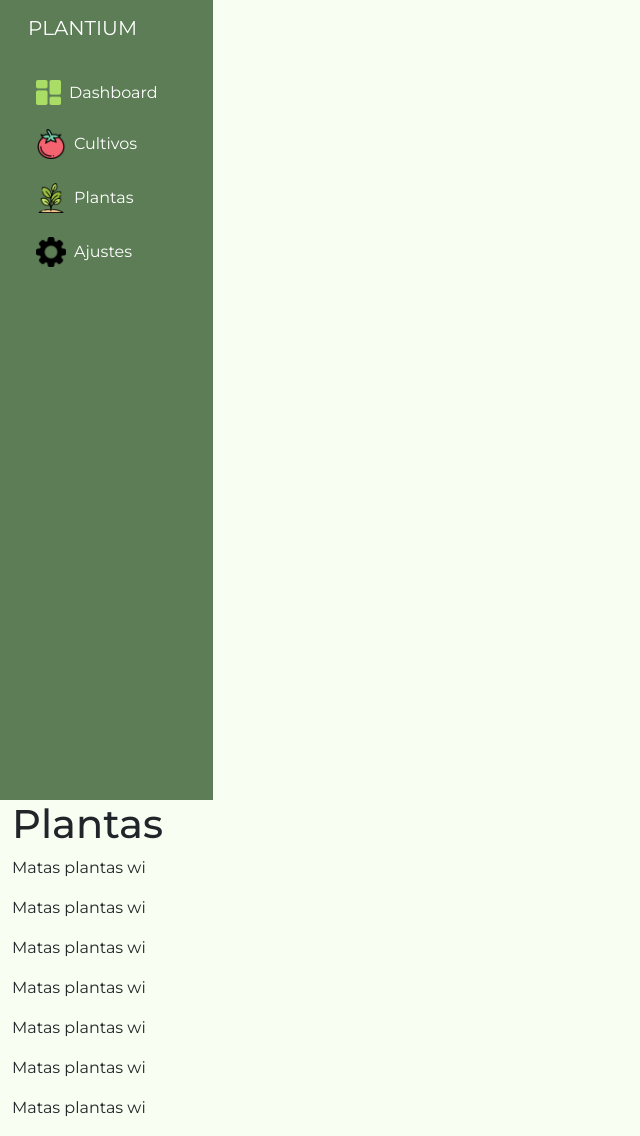
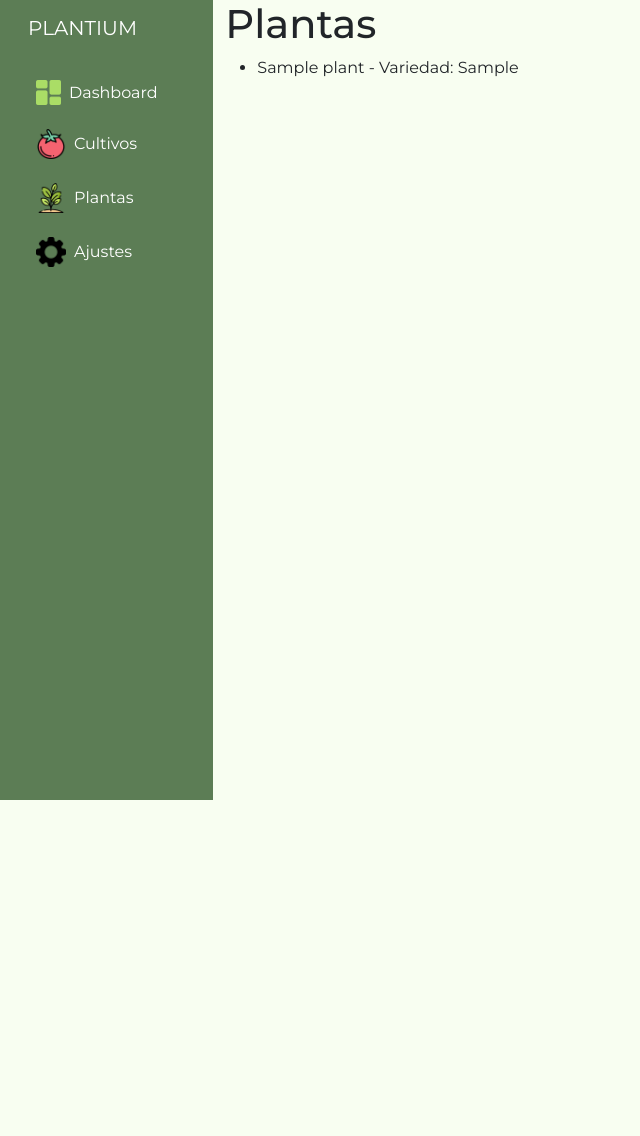
Before and after one commit to oridotexe/Plantium, a Django app: page /plants/ in a window 1280 px wide. Shown: the whole page, without its empty margins (0-640 px from the left). After the commit the page ends 800 px from the top, so only its background shows below. Run offline with Django 5.2, Linux system fonts and the light colour scheme; a user stored in the database is signed in; tables that the repository leaves empty hold one stand-in row (values such as "Sample post").

Commit message:
feat: update plants view to fetch and display plant data

```diff
--- a/plantium/templates/plants.html
+++ b/plantium/templates/plants.html
@@ -1,11 +1,13 @@
 {% extends 'layouts/base.html' %}
 {% block content %}
-    <h1>Plantas</h1>
-    <p>Matas plantas wi</p>
-    <p>Matas plantas wi</p>
-    <p>Matas plantas wi</p>
-    <p>Matas plantas wi</p>
-    <p>Matas plantas wi</p>
-    <p>Matas plantas wi</p>
-    <p>Matas plantas wi</p>
+    <div class="col-lg-10">
+        <h1>Plantas</h1>
+        {% for plant in plants %}
+            <ul>
+                <li>
+                    {{plant.name}} - Variedad: {{plant.variety}}<br>
+                </li>
+            </ul>
+        {% endfor %}
+    </div>
 {% endblock %}
--- a/plantium/views.py
+++ b/plantium/views.py
@@ -4,20 +4,13 @@ from django.shortcuts import render, redirect, get_object_or_404
 from django.contrib.auth.decorators import login_required
 from django.contrib.auth import logout, authenticate, login
 from .forms import CreateCropForm, CustomUserCreationForm
-from .models import Crop
+from .models import Crop, Plant
 from .utils import calculate_next_watering
 
 # Create your views here.
 
 def home(request):
     return render(request, 'home.html')
-
-def dashboard(request):
-    return render(request, 'dashboard.html')
-
-@login_required
-def plants(request):
-    return render(request, 'plants.html')
 
 def register(request):
     data = {
@@ -38,6 +31,14 @@ def exit(request):
     logout(request)
     return redirect('login')
 
+@login_required
+def dashboard(request):
+    return render(request, 'dashboard.html')
+
+@login_required
+def plants(request):
+    plants = Plant.objects.all()
+    return render(request, 'plants.html', {'plants': plants})
 
 @login_required
 def my_crops(request):
```
